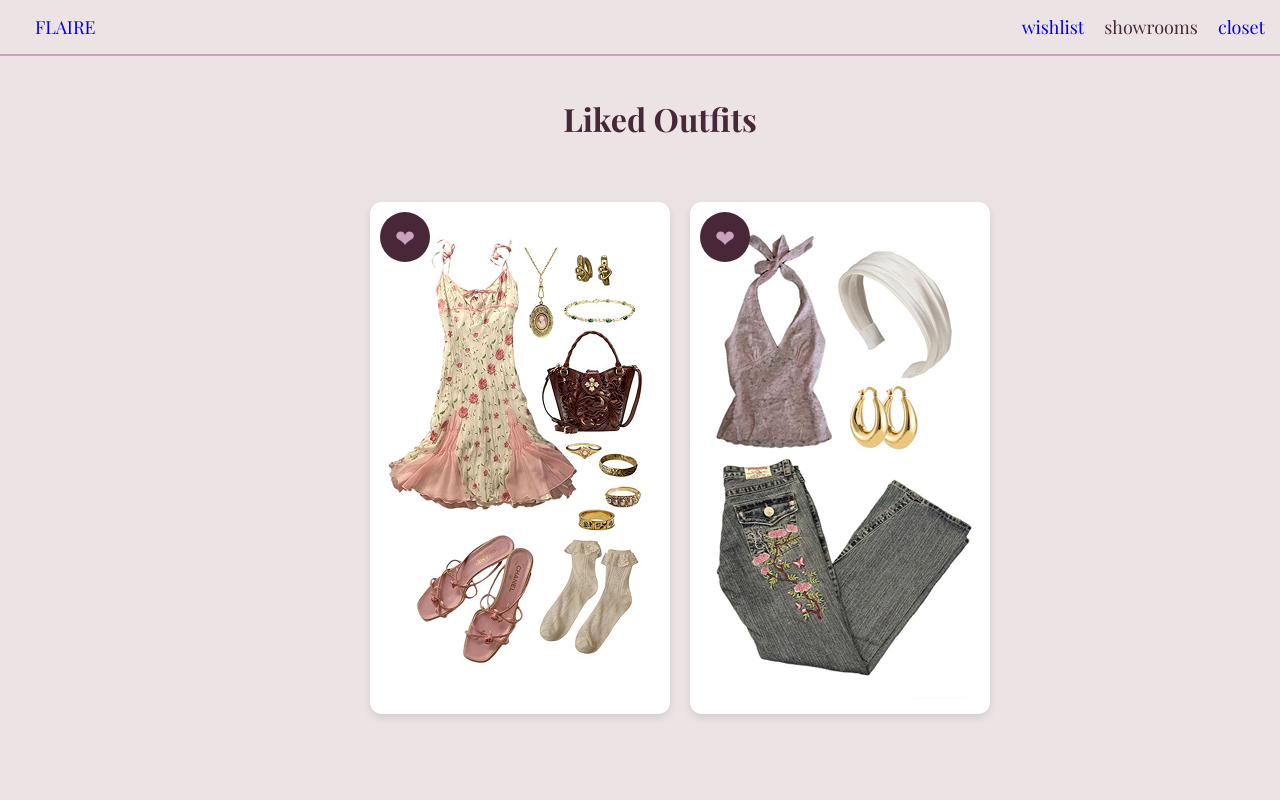
After one commit to ninasandejas/FLAIRE_CSCI42, a Django app: page /liked-outfits/ in a window 1280 px wide. The commit adds this page. Run offline with Django 3.2, Linux system fonts and the light colour scheme.

Commit message:
Add wishlist and liked outfits views, templates, and updated static assets

```diff
--- a/flaire/flaire/settings.py
+++ b/flaire/flaire/settings.py
@@ -13,6 +13,7 @@ https://docs.djangoproject.com/en/3.0/ref/settings/
 import os
 
 from dotenv import load_dotenv
+
 
 load_dotenv()
 
@@ -140,3 +141,4 @@ TINIFY_API_KEY = os.getenv("TINIFY_API_KEY")
 
 LOGIN_REDIRECT_URL = 'user_management:profile'  # Change to your profile URL name
 LOGOUT_REDIRECT_URL = 'user_management:login'  # Update based on your project structure
+LOGIN_URL = '/login/'
--- a/flaire/flaire/urls.py
+++ b/flaire/flaire/urls.py
@@ -20,6 +20,8 @@ from django.contrib import admin
 from django.shortcuts import render
 from django.urls import include, path
 from django.contrib.auth import views as auth_views
+from user_management.views import LikedOutfitsView
+
 
 
 def home(request):
@@ -32,6 +34,7 @@ urlpatterns = [
     path("closet/", include("closet.urls", namespace="closet")),
     path("", home, name="home"),
     path('logout/', auth_views.LogoutView.as_view(), name='logout'),
+    path('liked-outfits/', LikedOutfitsView.as_view(), name='liked_outfits'),
 ]
 
 urlpatterns += static(settings.MEDIA_URL, document_root=settings.MEDIA_ROOT)
--- a/flaire/templates/base.html
+++ b/flaire/templates/base.html
@@ -1,24 +1,29 @@
 {% load static %}
 <!DOCTYPE html>
 <html lang="en">
-
   <head>
-    <meta charset="UTF-8">
-    <meta name="viewport" content="width=device-width, initial-scale=1.0">
-    <link href='https://fonts.googleapis.com/css?family=Playfair Display' rel='stylesheet'>
+    <meta charset="UTF-8" />
+    <meta name="viewport" content="width=device-width, initial-scale=1.0" />
+    <link
+      href="https://fonts.googleapis.com/css?family=Playfair Display"
+      rel="stylesheet"
+    />
     {% block styles %}{% endblock %}
-    <link rel="stylesheet" href="{% static 'css/base.css' %}">
+    <link rel="stylesheet" href="{% static 'css/base.css' %}" />
     <title>Flaire</title>
   </head>
 
   <body class="for-specific">
     <nav id="header">
       <ul class="navbar">
-            <li class="{% if active_tab == 'home'%}active{% endif %}" style="float:left">
+        <li
+          class="{% if active_tab == 'home'%}active{% endif %}"
+          style="float: left"
+        >
           <a href="{% url 'home'%}">FLAIRE</a>
         </li>
         <li class="{% if active_tab == 'wishlist'%}active{% endif %}">
-                <a href="">wishlist</a>
+          <a href="{% url 'user_management:wishlist' %}">wishlist</a>
         </li>
         <li class="{% if active_tab == 'showrooms'%}active{% endif %}">
           <a href="">showrooms</a>
@@ -27,32 +32,29 @@
           <a href="{% url 'closet:closet' %}">closet</a>
         </li>
         {% if request.user.is_authenticated %}
-            <li class="{% if active_tab == 'closet'%}active{% endif %}">
-                <form method="POST" action="{% url 'logout' %}" class = "logout-form">
+        <li class="{% if active_tab == 'closet' %}active{% endif %}">
+          <form method="POST" action="{% url 'logout' %}" class="logout-form">
             {% csrf_token %}
             <button type="submit" class="logout-button">Logout</button>
           </form>
         </li>
-            <li class="{% if active_tab == 'profile'%}active{% endif %}">
+        <li class="{% if active_tab == 'profile' %}active{% endif %}">
           <a href="{% url 'user_management:profile' %}">
-                    <img src="{% static 'img/user-icon.png' %}" alt="User Profile" style="height: 24px">
+            <img
+              src="{% static 'img/user-icon.png' %}"
+              alt="User Profile"
+              style="height: 24px"
+            />
           </a>
         </li>
-            {% else %}
-            {% if request.resolver_match.url_name != 'login' and request.resolver_match.url_name != 'signup' %}
+        {% elif request.resolver_match.url_name != 'login' and
+        request.resolver_match.url_name != 'signup' %}
         <li>
-                <a href="{% url 'user_management:login' %}">
-                    login
-                </a>
+          <a href="{% url 'user_management:login' %}"> login </a>
         </li>
         {% endif %}
-            {% endif %}
-
-
       </ul>
     </nav>
-    {% block content %}{% endblock %}
-    {% block scripts %}{% endblock %}
+    {% block content %}{% endblock %} {% block scripts %}{% endblock %}
   </body>
-
 </html>
--- /dev/null
+++ b/flaire/templates/user_management/liked_outfits.html
@@ -0,0 +1,94 @@
+{% extends 'base.html' %} {% load static %} {% block title %} Liked Outfits
+{%endblock %} {% block styles %}
+<link
+  rel="stylesheet"
+  type="text/css"
+  href="https://fonts.googleapis.com/css2?family=Playfair+Display:wght@400;700&display=swap"
+/>
+<link
+  rel="stylesheet"
+  type="text/css"
+  href="{% static 'css/user_management/registration.css' %}"
+/>
+<style>
+  body {
+    font-family: "Playfair Display", serif;
+    background-color: #fdf9f6;
+    margin: 0;
+    padding: 0;
+  }
+
+  .heart-container {
+    background-color: #482738;
+    width: 50px;
+    height: 50px;
+    display: flex;
+    align-items: center;
+    justify-content: center;
+    border-radius: 50%;
+    position: absolute;
+    top: 10px;
+    left: 10px;
+  }
+
+  .heart-icon {
+    color: #cba1be;
+    font-size: 24px;
+  }
+
+  .outfit-card {
+    position: relative;
+    background: white;
+    padding: 15px;
+    border-radius: 12px;
+    box-shadow: 0 4px 8px rgba(0, 0, 0, 0.1);
+    width: fit-content;
+  }
+
+  .outfit-card img {
+    width: 100%;
+    height: auto;
+    display: block;
+    border-radius: 10px;
+  }
+
+  .header {
+    width: 100%;
+    padding: 20px;
+    text-align: center;
+  }
+
+  .container {
+    width: 100%;
+    max-width: 1280px;
+    padding: 0 40px;
+    display: flex;
+    justify-content: center;
+    flex-wrap: wrap;
+    gap: 20px;
+    margin-top: 20px;
+  }
+</style>
+{% endblock %} {% block content %}
+
+<div class="header">
+  <h1 class="text-2xl font-bold italic text-gray-700">Liked Outfits</h1>
+</div>
+
+<div class="container">
+  <!-- Outfit Cards -->
+  <div class="outfit-card">
+    <div class="heart-container">
+      <span class="heart-icon">&#10084;</span>
+    </div>
+    <img src="{% static 'img/outfit1.png' %}" alt="Outfit 1" />
+  </div>
+
+  <div class="outfit-card">
+    <div class="heart-container">
+      <span class="heart-icon">&#10084;</span>
+    </div>
+    <img src="{% static 'img/outfit2.png' %}" alt="Outfit 2" />
+  </div>
+</div>
+{% endblock %}
--- a/flaire/user_management/urls.py
+++ b/flaire/user_management/urls.py
@@ -11,4 +11,6 @@ urlpatterns = [
     path("signup/", UserCreateView.as_view(), name="signup"),
     path("profile/", ProfileView.as_view(), name="profile"),
     path("profile-setup/", ProfileSetupView.as_view(), name="profile_setup"),
+    path("liked-outfits/", LikedOutfitsView.as_view(), name="liked_outfits"),
+    path("wishlist/", WishlistView.as_view(), name="wishlist"),
 ] + static(settings.MEDIA_URL, document_root=settings.MEDIA_ROOT)
--- a/flaire/user_management/views.py
+++ b/flaire/user_management/views.py
@@ -106,3 +106,12 @@ class ProfileView(View):
                 "user_management/profile.html",
                 {"profile": profile, "active_tab": "profile"}
         )
+
+class LikedOutfitsView(View):
+
+    def get(self, request):
+        return render(request, "user_management/liked_outfits.html")
+
+class WishlistView(View):
+    def get(self, request):
+        return render(request, "user_management/wishlist.html")
```
Also changed, not shown: flaire/templates/user_management/wishlist.html (added, +59 -0 lines), flaire/static/img/angel-top.png (added), flaire/static/img/charm-bracelet.png (added), flaire/static/img/cherub-locket.png (added), flaire/static/img/gold-bracelet.png (added), flaire/static/img/juli-bag.png (added), flaire/static/img/outfit1.png (added), flaire/static/img/outfit2.png (added), flaire/static/img/pink-flower-bracelet.png (added). Lines whose indentation alone changed are shown as unchanged.
